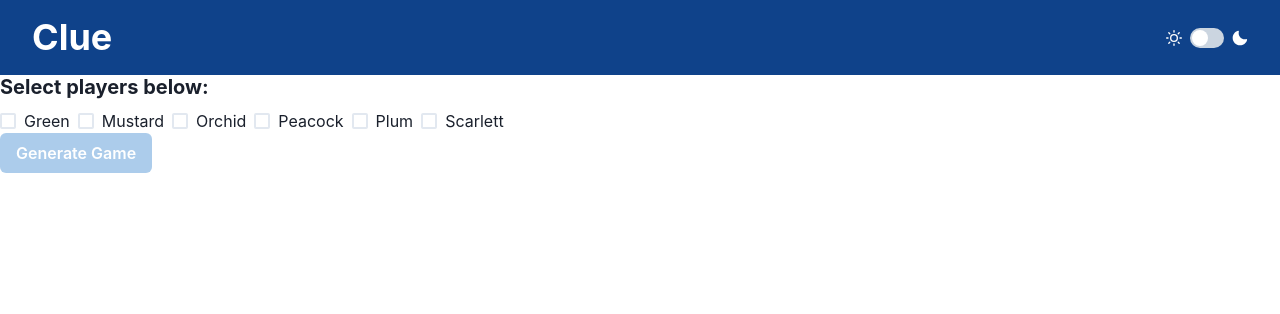
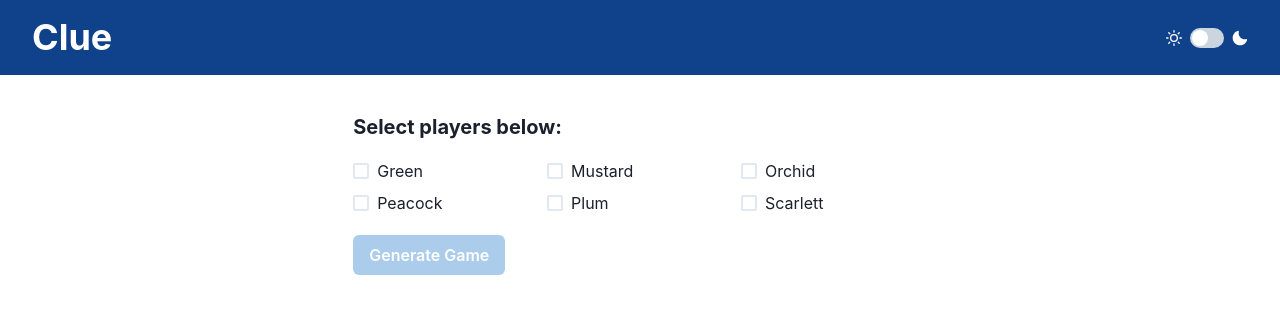
Before and after one commit to arpanlaha/clue, a React (Create React App) app: page / in a window 1280 px wide. Shown: the top 314 px of the page. Built offline with nearby package versions, Linux system fonts and the light colour scheme.

Commit message:
add homepage styling

```diff
--- a/src/pages/Home.tsx
+++ b/src/pages/Home.tsx
@@ -4,8 +4,9 @@
   Button,
   Checkbox,
   CheckboxGroup,
+  Container,
   Heading,
-  HStack,
+  SimpleGrid,
 } from "@chakra-ui/react";
 import {
   Character,
@@ -33,11 +34,12 @@
 
   return (
     <>
+      <Container>
         <Heading as="h2" size="md">
           Select players below:
         </Heading>
         <CheckboxGroup onChange={handleSelect as any}>
-        <HStack>
+          <SimpleGrid className="character-grid" columns={3} spacing={2}>
             {CHARACTERS.map((character) => (
               <Checkbox
                 key={character}
@@ -47,7 +49,7 @@
                 {character}
               </Checkbox>
             ))}
-        </HStack>
+          </SimpleGrid>
         </CheckboxGroup>
 
         <Button
@@ -57,6 +59,7 @@
         >
           Generate Game
         </Button>
+      </Container>
     </>
   );
 }
--- a/src/styles/home.css
+++ b/src/styles/home.css
@@ -1,3 +1,7 @@
-.ant-select {
-  width: 500px;
+.chakra-container {
+  padding: 40px 0;
 }
+
+.character-grid {
+  margin: 20px 0;
+}
```
Lines whose indentation alone changed are shown as unchanged.
